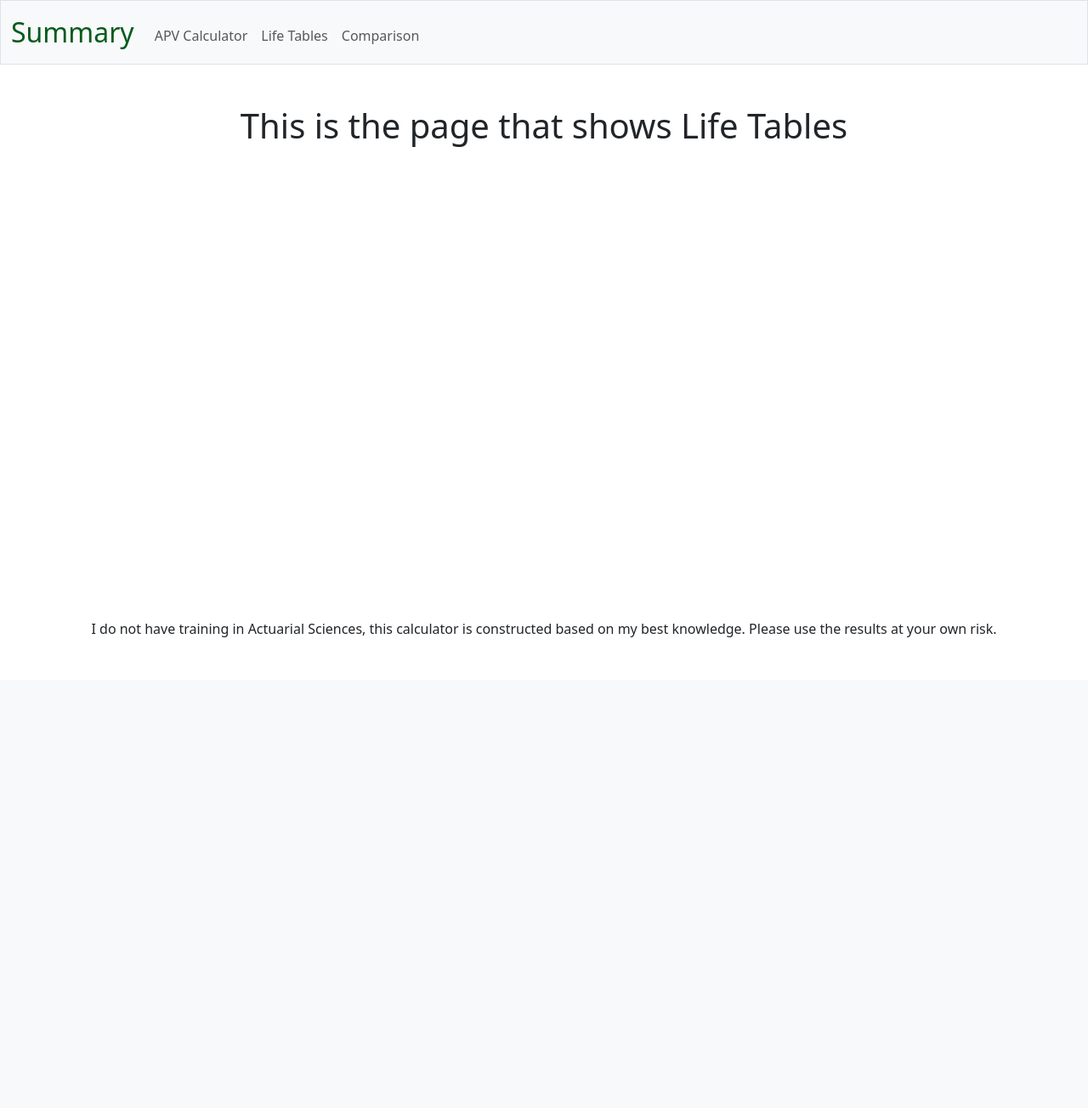
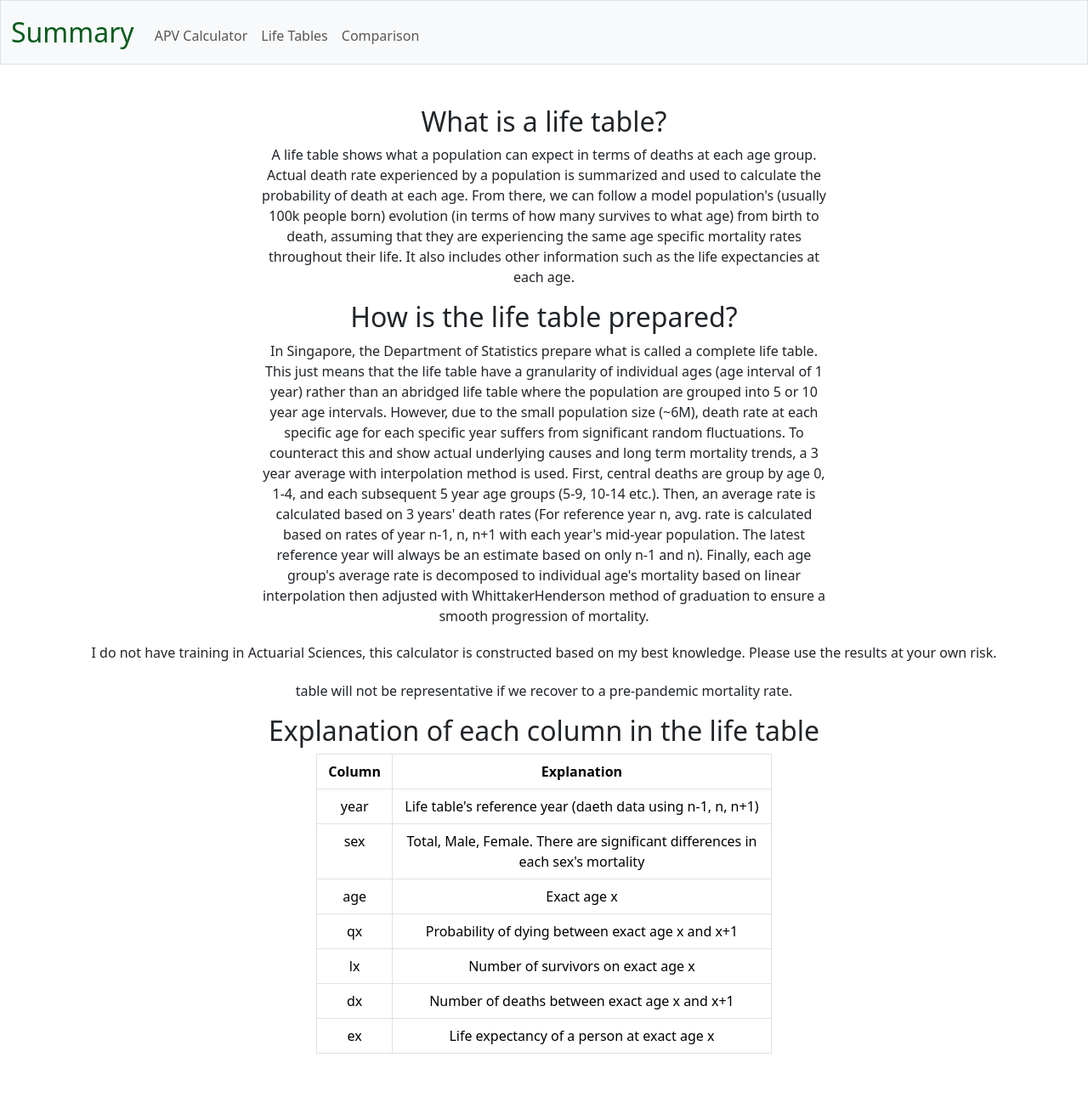
Before and after one commit to herphay/APV-Calculator, a Flask app: page /tables in a window 1280 px wide. Shown: the whole page at 85% size. Before the commit the page ends 750 px from the top, so only its background shows below. Run offline with Flask 3, Linux system fonts and the light colour scheme.

Commit message:
Added lifetable explanation & starting of database creation

```diff
--- a/app.py
+++ b/app.py
@@ -1,6 +1,8 @@
 from flask import Flask, render_template, request, jsonify
 
 app = Flask(__name__)
+
+app.config['TEMPLATES_AUTO_RELOAD'] = True
 
 @app.route("/")
 def index():
--- a/static/styles.css
+++ b/static/styles.css
@@ -9,3 +9,7 @@
 {
     color: #055b1c;
 }
+
+.text-justify {
+    text-align: justify;
+}
--- a/templates/layout.html
+++ b/templates/layout.html
@@ -39,7 +39,7 @@
             {% block main %}{% endblock %}
         </main>
 
-        <footer class="fixed-bottom text-center mb-5">
+        <footer class="fixed-bottom text-center w-100"  style="background-color: white; padding: 20px 0;">
             <div>I do not have training in Actuarial Sciences, this calculator is constructed based on my best knowledge. Please use the results at your own risk.</div>
         </footer>
 
--- a/templates/tables.html
+++ b/templates/tables.html
@@ -5,7 +5,81 @@
 {% endblock %}
 
 {% block main %}
-    <div>
-        <h1>This is the page that shows Life Tables</h1>
+    <div class="mx-auto text-justify text-center" style="width: 60%;">
+        <h2>What is a life table?</h2>
+        <p>
+            A life table shows what a population can expect in terms of deaths at each age group. Actual death
+            rate experienced by a population is summarized and used to calculate the probability of death at each
+            age. From there, we can follow a model population's (usually 100k people born) evolution (in terms of
+            how many survives to what age) from birth to death, assuming that they are experiencing the same age
+            specific mortality rates throughout their life. It also includes other information such as the life
+            expectancies at each age.
+        </p>
+
+        <h2>How is the life table prepared?</h2>
+        <p>
+            In Singapore, the Department of Statistics prepare what is called a complete life table. This just
+            means that the life table have a granularity of individual ages (age interval of 1 year) rather than
+            an abridged life table where the population are grouped into 5 or 10 year age intervals. However, due
+            to the small population size (~6M), death rate at each specific age for each specific year suffers
+            from significant random fluctuations. To counteract this and show actual underlying causes and long
+            term mortality trends, a 3 year average with interpolation method is used. First, central deaths are
+            group by age 0, 1-4, and each subsequent 5 year age groups (5-9, 10-14 etc.). Then, an average rate is
+            calculated based on 3 years' death rates (For reference year n, avg. rate is calculated based on rates
+            of year n-1, n, n+1 with each year's mid-year population. The latest reference year will always be an
+            estimate based on only n-1 and n). Finally, each age group's average rate is decomposed to individual
+            age's mortality based on linear interpolation then adjusted with WhittakerHenderson method of graduation
+            to ensure a smooth progression of mortality.
+        </p>
+
+        <p>
+            * Please note that the mortality rates between 2020 to 2023 has been significantly affected by the Covid-19
+            pandemic, especially those of 2021 and 2022. These years' life table will not be representative if we
+            recover to a pre-pandemic mortality rate.
+        </p>
+
+        <h2>Explanation of each column in the life table</h2>
+        <div  class="table-responsive d-flex justify-content-center">
+            <table class="table table-bordered" style="width: 80%;">
+                <thead>
+                    <tr>
+                        <th style="width: 10%;">Column</th>
+                        <th style="width: 70%;">Explanation</th>
+                    </tr>
+                </thead>
+                <tbody>
+                    <tr>
+                        <td>year</td>
+                        <td>Life table's reference year (daeth data using n-1, n, n+1)</td>
+                    </tr>
+                    <tr>
+                        <td>sex</td>
+                        <td>Total, Male, Female. There are significant differences in each sex's mortality</td>
+                    </tr>
+                    <tr>
+                        <td>age</td>
+                        <td>Exact age x</td>
+                    </tr>
+                    <tr>
+                        <td>qx</td>
+                        <td>Probability of dying between exact age x and x+1</td>
+                    </tr>
+                    <tr>
+                        <td>lx</td>
+                        <td>Number of survivors on exact age x</td>
+                    </tr>
+                    <tr>
+                        <td>dx</td>
+                        <td>Number of deaths between exact age x and x+1</td>
+                    </tr>
+                    <tr>
+                        <td>ex</td>
+                        <td>Life expectancy of a person at exact age x</td>
+                    </tr>
+                </tbody>
+            </table>
+        </div>
     </div>
+
+
 {% endblock %}
```
